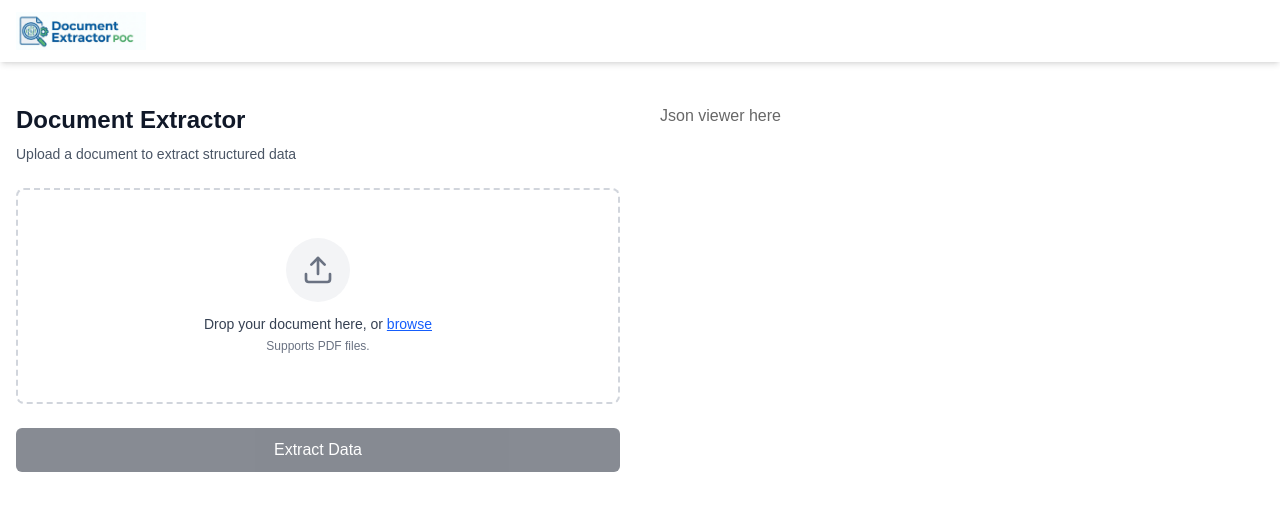
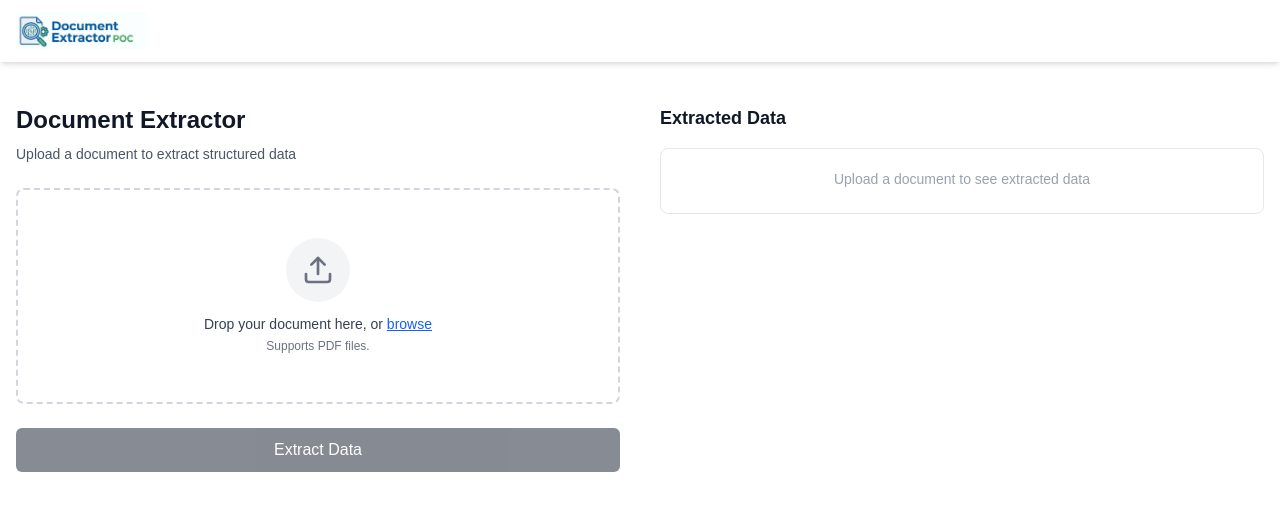
Before and after one commit to alonzojoe/doc-extract-poc, a React (Vite) app: page / in a window 1280 px wide. Shown: the top 510 px of the page. Built offline with nearby package versions, Linux system fonts and the light colour scheme.

Commit message:
feat: implement JsonViewer and passed the extracted data in data prop

```diff
--- a/src/App.tsx
+++ b/src/App.tsx
@@ -87,7 +87,7 @@ function App() {
               </div>
 
               <div className="lg:sticky lg:top-24 h-fit">
-                Json viewer here
+                <JsonViewer data={extractedData}/>
               </div>
             </div>
           </Wrapper>
--- a/src/components/features/JsonViewer.tsx
+++ b/src/components/features/JsonViewer.tsx
@@ -55,9 +55,8 @@ export const JsonViewer = ({ data }: JsonViewerProps) => {
           </pre>
         ) : (
           <div className="flex items-center justify-center h-full text-gray-400">
-            <div className="text-center">
-              <p className="text-sm font-medium mb-1">No data yet</p>
-              <p className="text-xs">Upload a document to see extracted data</p>
+            <div className="text-center py-5">
+              <p className="text-sm font-medium mb-1">Upload a document to see extracted data</p>
             </div>
           </div>
         )}
```
